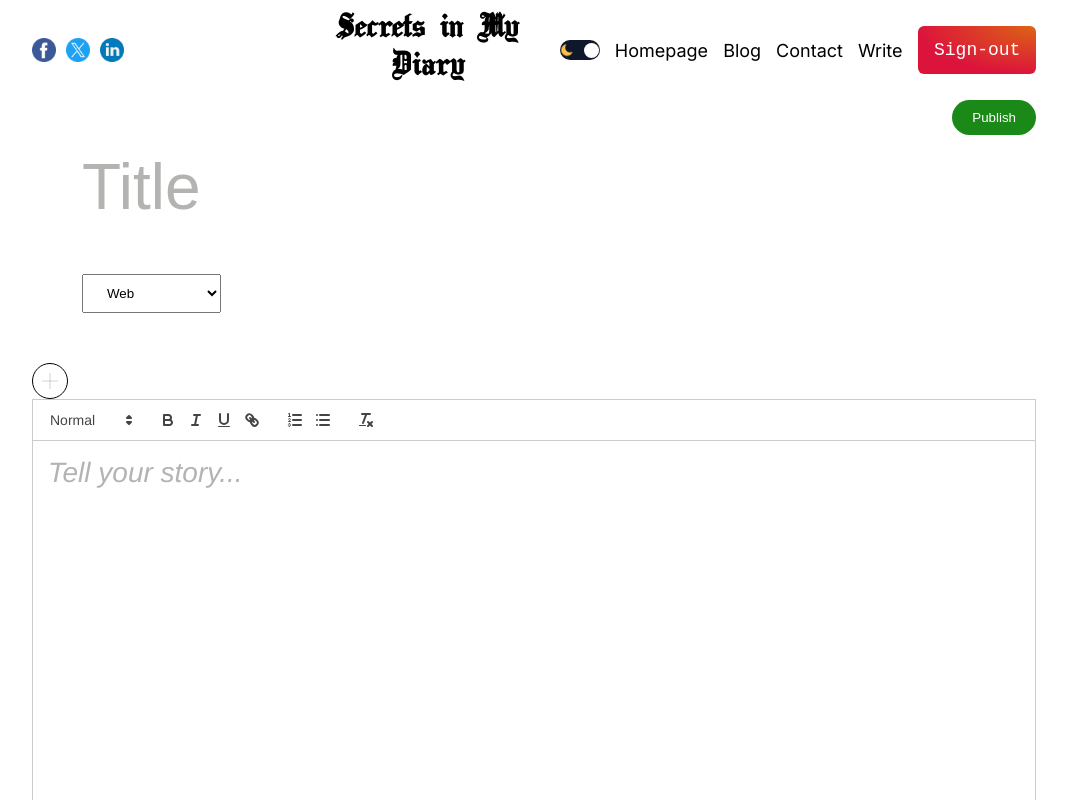
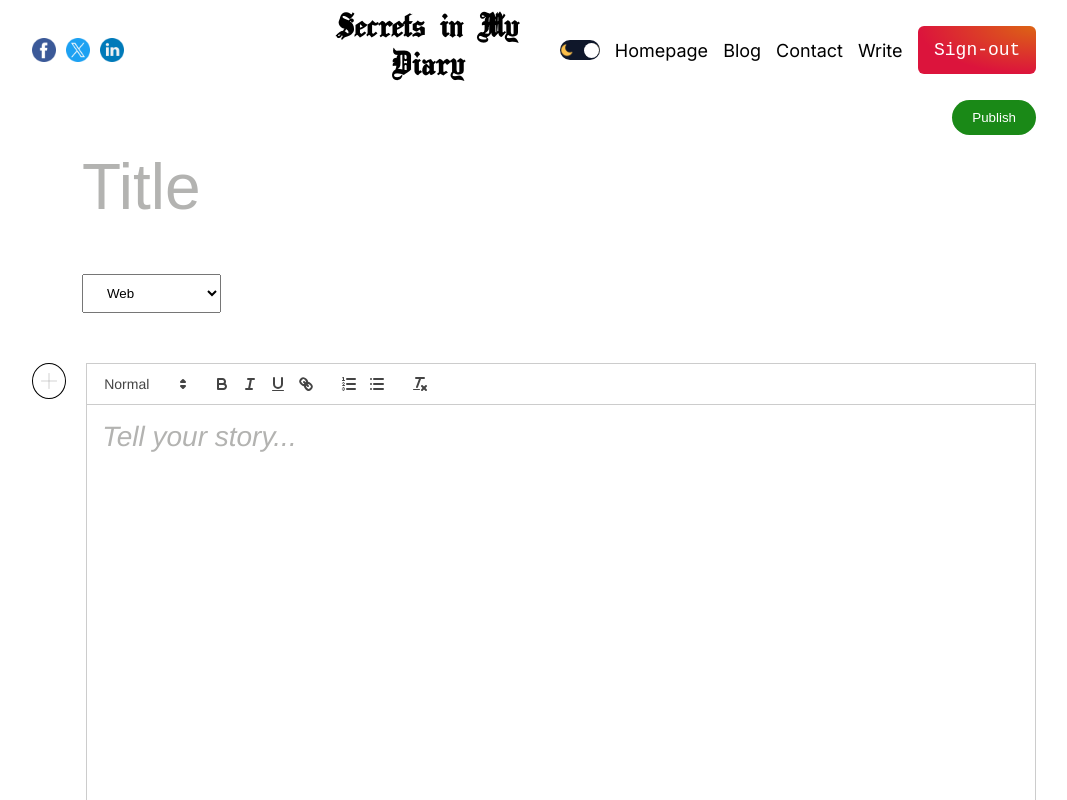
Before and after one commit to origotdaskill/Secrets-In-My-Diary, a Next.js app: page /write in a window 1280 px wide. Shown: the top 800 px of the page, without its empty margins (106-1173 px from the left). Built offline with nearby package versions, Linux system fonts and the light colour scheme; no server answers; sample sign-in values are in the browser's storage.

Commit message:
ori commit 1825

```diff
--- a/src/app/write/page.jsx
+++ b/src/app/write/page.jsx
@@ -114,6 +114,8 @@ const WritePage = () => {
         <option value="hobbie">Hobbie</option>
         <option value="coding">Coding</option>
       </select>
+
+        <div className={styles.editor}>
         <button className={styles.button} onClick={() => setOpen(!open)}>
           <Image src="/plus.png" alt="" width={16} height={16} />
         </button>
@@ -138,8 +140,6 @@ const WritePage = () => {
             </button>
           </div>
         )}
-        <div className={styles.editor}>
-
         <ReactQuill
           className={styles.textArea}
           theme="snow"
```
